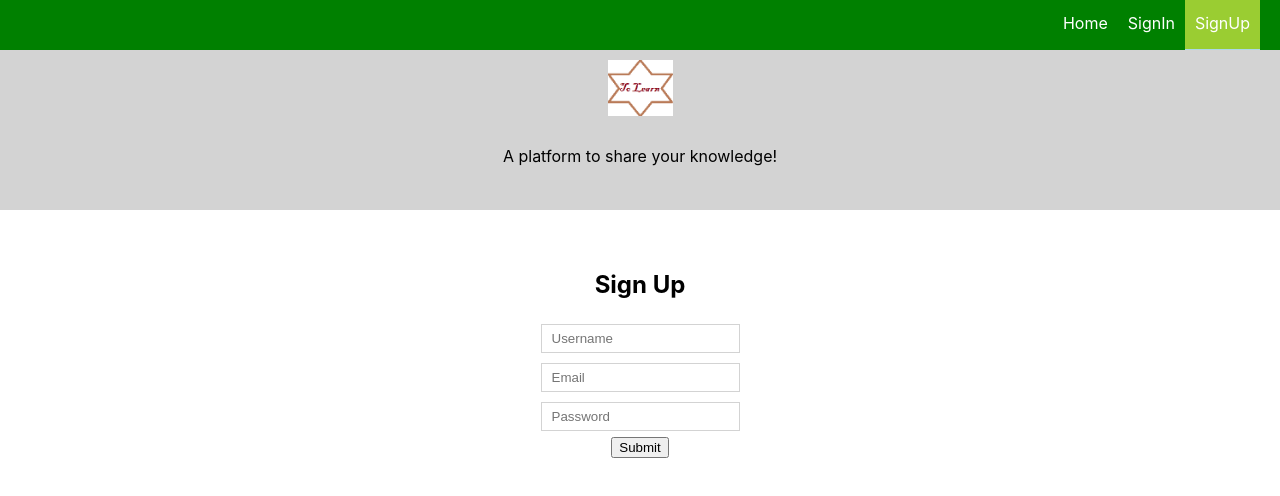
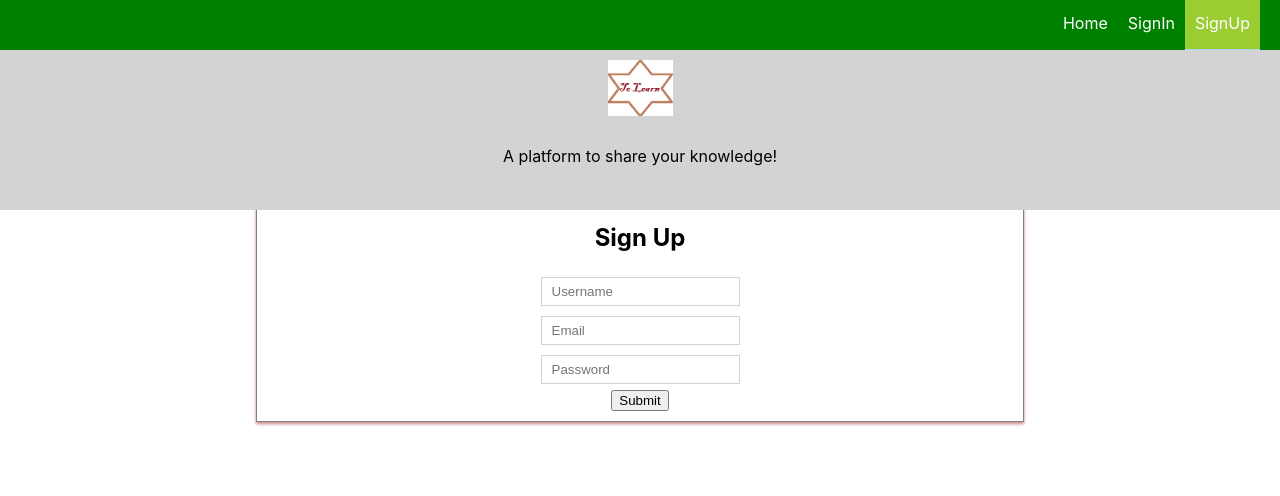
Before and after one commit to dheeraj-1/share-your-knowledge, a React (Create React App) app: page /signup in a window 1280 px wide. Shown: the top 496 px of the page. Built offline with nearby package versions, Linux system fonts and the light colour scheme.

Commit message:
Registration added

```diff
--- a/package.json
+++ b/package.json
@@ -6,11 +6,13 @@
     "@testing-library/jest-dom": "^4.2.4",
     "@testing-library/react": "^9.5.0",
     "@testing-library/user-event": "^7.2.1",
+    "axios": "^0.19.2",
     "react": "^16.13.1",
     "react-dom": "^16.13.1",
     "react-redux": "^7.2.1",
     "react-scripts": "3.4.1",
-    "redux": "^4.0.5"
+    "redux": "^4.0.5",
+    "redux-thunk": "^2.3.0"
   },
   "scripts": {
     "start": "react-scripts start",
--- a/src/App.css
+++ b/src/App.css
@@ -5,6 +5,10 @@
 .App-logo {
   height: 40vmin;
   pointer-events: none;
+}
+
+.MainContent {
+  margin-top: 192px;
 }
 
 @media (prefers-reduced-motion: no-preference) {
--- a/src/App.js
+++ b/src/App.js
@@ -8,6 +8,7 @@ import HeaderContent from './components/header/HeaderContent';
 import MainContent from './components/mainContent/MainContent';
 import SignIn from './components/SignIn/SignIn';
 import SignUp from './components/SignUp/SignUp';
+
 // function App(props) {
 //   return (
 //     <div className="App">
@@ -28,15 +29,18 @@ const articles = [
 class App extends React.Component {
   render() {
     return (
-      <div>
+      <div className="App">
         <Toolbar></Toolbar>
         <HeaderContent></HeaderContent>
+
+        <main className="MainContent">
           <Switch>
             <Route path="/signin" component={SignIn}/>
             <Route path="/signup" component={SignUp}/>
             <Route path="/" render={() => <MainContent articles={articles}></MainContent>}/>
             <Redirect to="/" />
           </Switch>
+        </main>
 
       </div>
     );
--- a/src/components/SignIn/SignIn.module.css
+++ b/src/components/SignIn/SignIn.module.css
@@ -1,8 +1,8 @@
 .SignIn {
-    width: 100%;
-    text-align: center;
-    position: absolute;
-    top:30%;
+    width: 60%;
+    margin: 20px auto;
+    border: 1px solid gray;
+    box-shadow: 0 2px 3px #c88686;
     box-sizing: border-box;
     padding: 10px;
 }
--- a/src/components/SignUp/SignUp.js
+++ b/src/components/SignUp/SignUp.js
@@ -12,9 +12,23 @@ class SignUp extends Component {
         email: '',
         password: ''
     }
+
+    componentDidMount() {
+        console.log("componentdidmount: ", this.props.isAuthenticated, this.props.error);
+    }
+
     render() {
+
+        let errorMessage = null;
+        if(this.props.error) {
+            errorMessage = (
+                <p>User already exists!</p>
+            )
+        }
+
         return(
             <div className={classes.SignUp}>
+                {errorMessage}
                 <form onSubmit={this.submitHandler}>
                     <h2>Sign Up</h2>
                     <input type="text"
@@ -58,14 +72,15 @@ const mapStateToProps = state => {
         token: state.token,
         userId: state.userId,
         userName: state.userName,
-        isAuthenticated: state.token !== null
+        isAuthenticated: state.token !== null,
+        error: state.error
     }
 };
 
 const mapDispatchToProps = dispatch => {
     return {
-        //onAuth: (userName, email, password) => dispatch(actions.auth(userName, email, password))
-        onAuth: (userName, email, password) => dispatch({type:"START", userName:userName, email: email, password:password})
+        onAuth: (userName, email, password) => dispatch(actions.auth(userName, email, password))
+        //onAuth: (userName, email, password) => dispatch({type:"START", userName:userName, email: email, password:password})
     }
 }
 
--- a/src/components/SignUp/SignUp.module.css
+++ b/src/components/SignUp/SignUp.module.css
@@ -1,8 +1,8 @@
 .SignUp {
-    width: 100%;
-    text-align: center;
-    position: absolute;
-    top:30%;
+    width: 60%;
+    margin: 20px auto;
+    border: 1px solid gray;
+    box-shadow: 0 2px 3px #c88686;
     box-sizing: border-box;
     padding: 10px;
 }
@@ -19,3 +19,7 @@
 .SignUp input:focus {
     background-color: lightgray;
 }
+
+.SignUp p {
+    color: red;
+}
--- a/src/components/mainContent/MainContent.module.css
+++ b/src/components/mainContent/MainContent.module.css
@@ -1,4 +1,4 @@
 .MainContent {
-    background-color: grey;
+    background-color: white;
 
 }
--- a/src/index.js
+++ b/src/index.js
@@ -3,14 +3,15 @@ import ReactDOM from 'react-dom';
 import './index.css';
 import App from './App';
 import * as serviceWorker from './serviceWorker';
-import { render } from '@testing-library/react';
 import { BrowserRouter } from 'react-router-dom';
 import { Provider } from 'react-redux';
-import { createStore } from 'redux';
+import { createStore, applyMiddleware } from 'redux';
+import thunk from 'redux-thunk';
+
 import authReducer from './store/reducers/authReducer';
 
 
-const store = createStore(authReducer);
+const store = createStore(authReducer, applyMiddleware(thunk));
 
 const app = (
   <Provider store = {store}>
--- a/src/store/actions/auth.js
+++ b/src/store/actions/auth.js
@@ -1,3 +1,4 @@
+import axios from 'axios';
 import * as actionTypes from './actionTypes';
 import { act } from 'react-dom/test-utils';
 
@@ -6,19 +7,20 @@ export const auth = (userName, email, password) => {
         var temp = Math.floor(Math.random() * 10 );
         const authData = {
             user: {
-                userName: userName,
+                username: userName,
                 email: email,
                 password: password
             }
         }
-        console.log("Received to send to server", authData, temp);
-
-        if(temp < 6) {
-            dispatch(authSuccess());
-        }
-        else {
-            dispatch(authFail());
-        }
+        axios.post('https://conduit.productionready.io/api/users', authData)
+                .then(res => {
+                    console.log("Signup success", res);
+                    dispatch(authSuccess(res.user.token, res.user.id, res.user.username));
+                })
+                .catch(err => {
+                    console.log("Error occured while sign up", err);
+                    dispatch(authFail(err));
+                });
     }
 }
 
--- a/src/store/reducers/authReducer.js
+++ b/src/store/reducers/authReducer.js
@@ -5,7 +5,8 @@ import { act } from 'react-dom/test-utils';
 const initialState = {
     token: null,
     userId: null,
-    userName: null
+    userName: null,
+    error: null
 }
 
 const authSuccess = (state, action) => {
```
Lines whose indentation alone changed are shown as unchanged.
